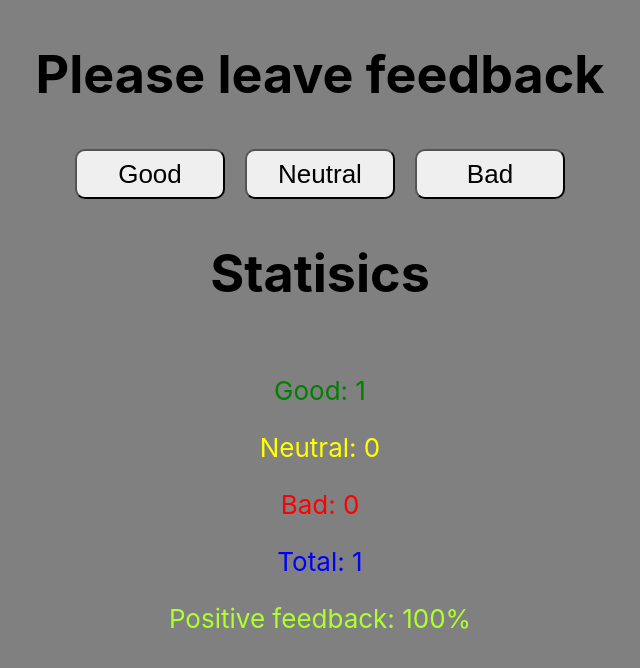
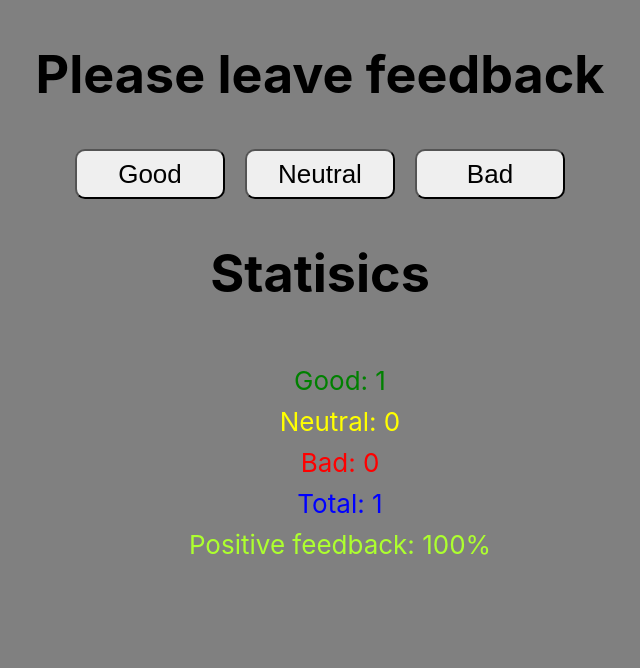
Before and after one commit to coreks/goit-react-hw-02-feedback, a React (Create React App) app: page / in a window 1280 px wide. Both pictures are taken after a click on the button "Good". Shown: the top 668 px of the page, without its empty margins (320-960 px from the left). Built offline with nearby package versions, Linux system fonts and the light colour scheme.

Commit message:
Refactoring code

```diff
--- a/src/components/Statistics/Statistics.jsx
+++ b/src/components/Statistics/Statistics.jsx
@@ -5,16 +5,19 @@ import css from '../Statistics/Statistics.module.css';
 const Statistics = ({ good, neutral, bad, total, positivePercentage }) => {
   return (
     <div className={css.statistics}>
-      {total && (
+      {total ? (
+        <ul className={css.list}>
+          <li className={css.text}>Good: {good}</li>
+          <li className={css.text}>Neutral: {neutral}</li>
+          <li className={css.text}>Bad: {bad}</li>
+          <li className={css.text}>Total: {total}</li>
+          <li className={css.text}>Positive feedback: {positivePercentage}%</li>
+        </ul>
+      ) : (
         <div>
-          <p className={css.text}>Good: {good}</p>
-          <p className={css.text}>Neutral: {neutral}</p>
-          <p className={css.text}>Bad: {bad}</p>
-          <p className={css.text}>Total: {total}</p>
-          <p className={css.text}>Positive feedback: {positivePercentage}%</p>
+          <Notification message="No feedback given" />
         </div>
       )}
-      {!total && <Notification message="No feedback given" />}
     </div>
   );
 };
--- a/src/components/Statistics/Statistics.module.css
+++ b/src/components/Statistics/Statistics.module.css
@@ -4,22 +4,27 @@
 .title {
   font-size: 30px;
 }
-.text {
+
+.list {
+  list-style: none;
+}
+li {
   font-size: 26px;
+  margin-bottom: 10px;
 }
 
-.text:nth-of-type(1) {
+li:nth-of-type(1) {
   color: green;
 }
-.text:nth-of-type(2) {
+li:nth-of-type(2) {
   color: yellow;
 }
-.text:nth-of-type(3) {
+li:nth-of-type(3) {
   color: red;
 }
-.text:nth-of-type(4) {
+li:nth-of-type(4) {
   color: blue;
 }
-.text:nth-of-type(5) {
+li:nth-of-type(5) {
   color: greenyellow;
 }
```
Also changed, not shown: src/App.js (+0 -8 lines).
